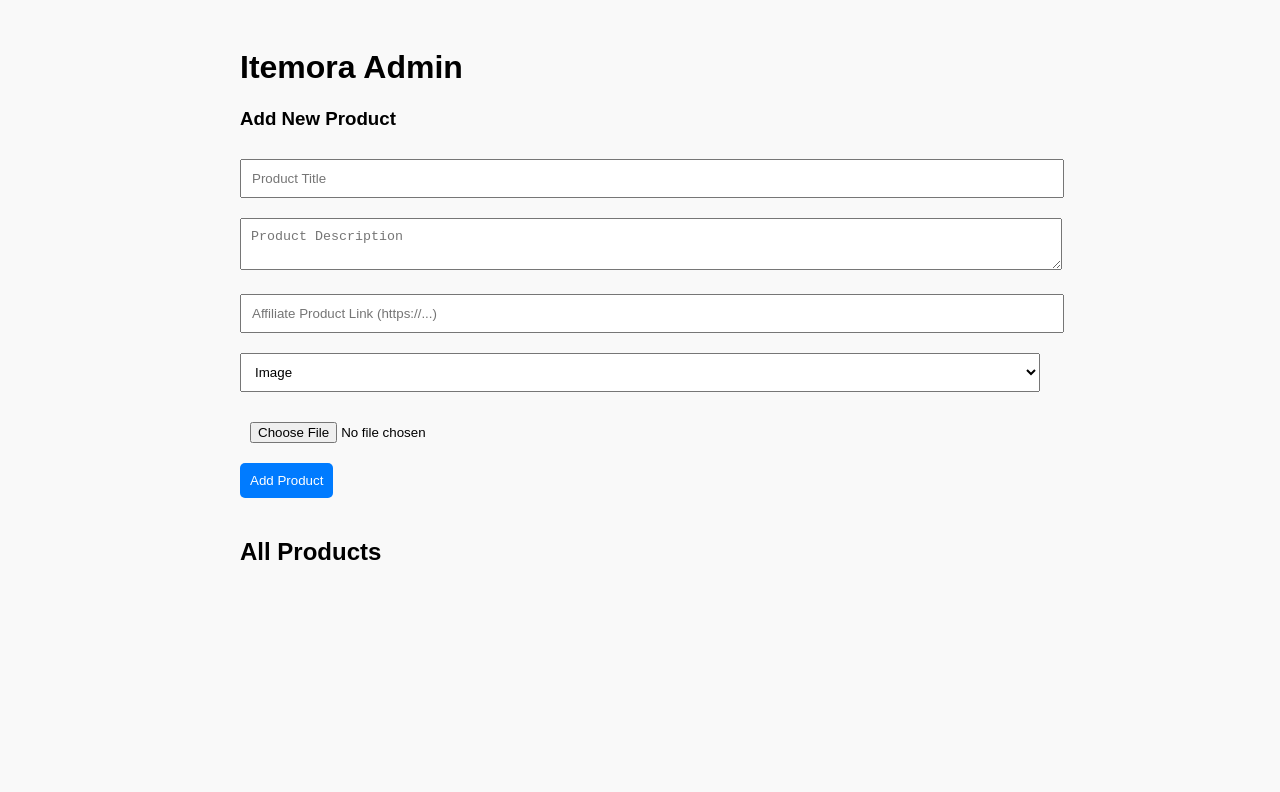
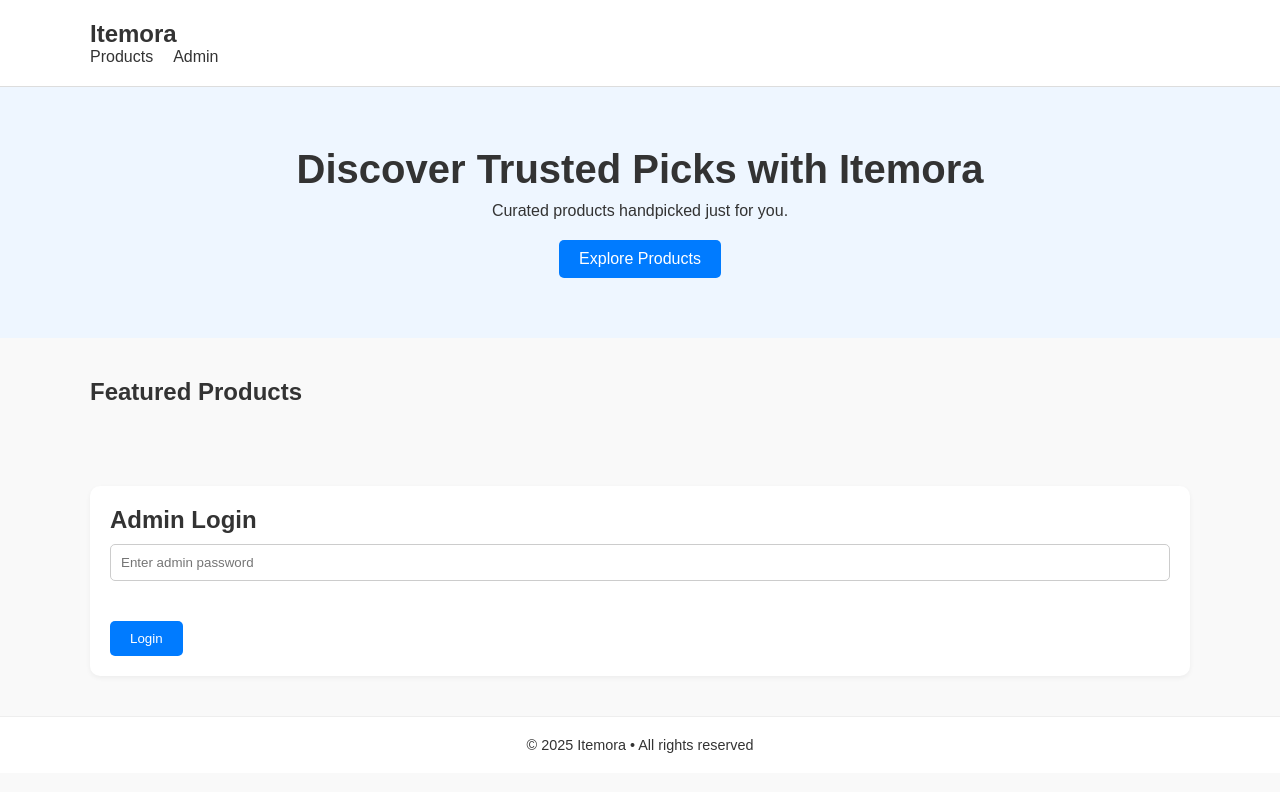
Before and after one commit to itemora/products, a plain HTML site: page index.html in a window 1280 px wide. Drawn offline with Linux system fonts and the light colour scheme; no server answers.

Commit message:
Update index.html

```diff
--- a/index.html
+++ b/index.html
@@ -5,10 +5,10 @@
   <meta name="viewport" content="width=device-width, initial-scale=1.0"/>
   <title>Itemora</title>
 
-  <!-- Firebase App and Database (Modular SDK) -->
+  <!-- Firebase -->
   <script type="module">
-    import { initializeApp } from "https://www.gstatic.com/firebasejs/9.6.1/firebase-app.js";
-    import { getDatabase, ref, push, set, onValue } from "https://www.gstatic.com/firebasejs/9.6.1/firebase-database.js";
+    import { initializeApp } from 'https://www.gstatic.com/firebasejs/9.6.1/firebase-app.js';
+    import { getDatabase, ref, onValue, set, push } from 'https://www.gstatic.com/firebasejs/9.6.1/firebase-database.js';
 
     const firebaseConfig = {
       apiKey: "AIzaSyDBVFtft9JAqNj_8dUwNBOLV__mVxhvRbo",
@@ -23,25 +23,65 @@
 
     const app = initializeApp(firebaseConfig);
     const db = getDatabase(app);
-
-    window.firebaseTools = { ref, push, set, onValue };
+    window.firebaseApp = app;
     window.firebaseDB = db;
+    window.firebaseTools = { ref, onValue, set, push };
   </script>
 
   <style>
-    body { font-family: Arial; background: #f9f9f9; }
-    .container { max-width: 800px; margin: 0 auto; padding: 20px; }
-    .btn { background: #007bff; color: white; padding: 10px; border: none; border-radius: 5px; cursor: pointer; }
-    input, textarea, select { width: 100%; padding: 10px; margin: 10px 0; }
+    * { margin: 0; padding: 0; box-sizing: border-box; }
+    body { font-family: Arial, sans-serif; background: #f9f9f9; color: #333; }
+    header { background: #fff; padding: 20px; border-bottom: 1px solid #ddd; position: sticky; top: 0; z-index: 10; }
+    .container { width: 90%; max-width: 1100px; margin: 0 auto; }
+    nav ul { display: flex; list-style: none; gap: 20px; }
+    nav a { text-decoration: none; color: #333; }
+    .hero { text-align: center; padding: 60px 20px; background: #eef6ff; }
+    .hero h1 { font-size: 2.5em; margin-bottom: 10px; }
+    .btn { background: #007BFF; color: white; padding: 10px 20px; text-decoration: none; border-radius: 5px; display: inline-block; margin-top: 20px; cursor: pointer; border: none; }
+    .featured { padding: 40px 0; }
     .product-grid { display: grid; grid-template-columns: repeat(auto-fit, minmax(250px, 1fr)); gap: 20px; }
-    .product-card { background: #fff; padding: 15px; border-radius: 10px; box-shadow: 0 2px 5px rgba(0,0,0,0.1); }
-    .product-card img, .product-card video { width: 100%; border-radius: 5px; }
+    .product-card { background: white; padding: 20px; border-radius: 10px; box-shadow: 0 2px 5px rgba(0,0,0,0.1); text-align: center; }
+    .product-card img, .product-card video { width: 100%; height: auto; border-radius: 5px; }
+    .upload-area, .login-area { background: #fff; padding: 20px; margin-top: 40px; border-radius: 10px; box-shadow: 0 2px 5px rgba(0,0,0,0.05); }
+    footer { text-align: center; padding: 20px; background: #fff; margin-top: 40px; border-top: 1px solid #eee; font-size: 0.9em; }
+    .hidden { display: none; }
+    input, textarea, select { width: 100%; padding: 10px; margin-top: 10px; margin-bottom: 20px; border: 1px solid #ccc; border-radius: 5px; }
   </style>
 </head>
 <body>
+  <header>
     <div class="container">
-    <h1>Itemora Admin</h1>
-    <h3>Add New Product</h3>
+      <h2>Itemora</h2>
+      <nav>
+        <ul>
+          <li><a href="#featured">Products</a></li>
+          <li><a href="#upload">Admin</a></li>
+        </ul>
+      </nav>
+    </div>
+  </header>
+
+  <section class="hero">
+    <div class="container">
+      <h1>Discover Trusted Picks with Itemora</h1>
+      <p>Curated products handpicked just for you.</p>
+      <a href="#featured" class="btn">Explore Products</a>
+    </div>
+  </section>
+
+  <section class="featured container" id="featured">
+    <h2>Featured Products</h2>
+    <div class="product-grid" id="productGrid"></div>
+  </section>
+
+  <section class="login-area container" id="login">
+    <h2>Admin Login</h2>
+    <input type="password" id="adminPassword" placeholder="Enter admin password" />
+    <button class="btn" onclick="loginAdmin()">Login</button>
+  </section>
+
+  <section class="upload-area container hidden" id="upload">
+    <h2>Add New Product</h2>
     <input type="text" id="productTitle" placeholder="Product Title" />
     <textarea id="productDescription" placeholder="Product Description"></textarea>
     <input type="url" id="productLink" placeholder="Affiliate Product Link (https://...)" />
@@ -51,13 +91,31 @@
     </select>
     <input type="file" id="productMedia" accept="image/*,video/*" />
     <button class="btn" onclick="addProduct()">Add Product</button>
+  </section>
 
-    <h2 style="margin-top:40px;">All Products</h2>
-    <div class="product-grid" id="productGrid"></div>
-  </div>
+  <footer>
+    <p>&copy; 2025 Itemora • All rights reserved</p>
+  </footer>
 
   <script>
-    function addProduct() {
+    document.addEventListener('DOMContentLoaded', () => {
+      const ADMIN_PASSWORD = 'itemora2025';
+
+      const productGrid = document.getElementById('productGrid');
+      const uploadSection = document.getElementById('upload');
+      const loginSection = document.getElementById('login');
+
+      window.loginAdmin = function () {
+        const input = document.getElementById('adminPassword').value;
+        if (input === ADMIN_PASSWORD) {
+          loginSection.classList.add('hidden');
+          uploadSection.classList.remove('hidden');
+        } else {
+          alert('Incorrect password.');
+        }
+      };
+
+      window.addProduct = function () {
         const title = document.getElementById('productTitle').value;
         const description = document.getElementById('productDescription').value;
         const link = document.getElementById('productLink').value;
@@ -65,8 +123,7 @@
         const mediaFile = document.getElementById('productMedia').files[0];
 
         if (!title || !description || !link || !mediaFile) {
-        alert('Please fill all fields.');
-        return;
+          return alert('Please fill all fields.');
         }
 
         const reader = new FileReader();
@@ -81,36 +138,34 @@
 
           const { ref, push, set } = window.firebaseTools;
           const db = window.firebaseDB;
-        const newRef = push(ref(db, 'products'));
-        set(newRef, newProduct).then(() => {
-          alert('✅ Product added!');
+          const newProductRef = push(ref(db, 'products'));
+          set(newProductRef, newProduct);
+
           document.getElementById('productTitle').value = '';
           document.getElementById('productDescription').value = '';
           document.getElementById('productLink').value = '';
           document.getElementById('productMedia').value = '';
-        });
+          alert('Product added!');
+        };
+        reader.readAsDataURL(mediaFile);
       };
 
-      reader.readAsDataURL(mediaFile);
-    }
-
       function loadProducts() {
+        const db = window.firebaseDB;
         const { ref, onValue } = window.firebaseTools;
-      const db = window.firebaseDB;
-      const productGrid = document.getElementById('productGrid');
         const productsRef = ref(db, 'products');
-
         onValue(productsRef, (snapshot) => {
-        const data = snapshot.val() || {};
+          const products = snapshot.val() || {};
           productGrid.innerHTML = '';
-        Object.values(data).forEach(p => {
+          Object.keys(products).forEach(id => {
+            const p = products[id];
             const card = document.createElement('div');
             card.className = 'product-card';
-          const media = p.mediaType === 'video'
-            ? `<video controls><source src="${p.media}" type="video/mp4" /></video>`
-            : `<img src="${p.media}" alt="${p.title}" />`;
+            let mediaHTML = p.mediaType === 'video' ?
+              `<video controls><source src="${p.media}" type="video/mp4">Your browser does not support video.</video>` :
+              `<img src="${p.media}" alt="${p.title}" />`;
             card.innerHTML = `
-            ${media}
+              ${mediaHTML}
               <h3>${p.title}</h3>
               <p>${p.description}</p>
               <a href="${p.link}" target="_blank" class="btn">View Product</a>
@@ -120,15 +175,13 @@
         });
       }
 
-    // Wait for Firebase to load before running
-    window.addEventListener('load', () => {
       setTimeout(() => {
         if (window.firebaseDB) {
           loadProducts();
         } else {
-          console.error("Firebase not initialized.");
+          console.error('Firebase not ready yet.');
         }
-      }, 500);
+      }, 1000);
     });
   </script>
 </body>
```
Lines whose indentation alone changed are shown as unchanged.
